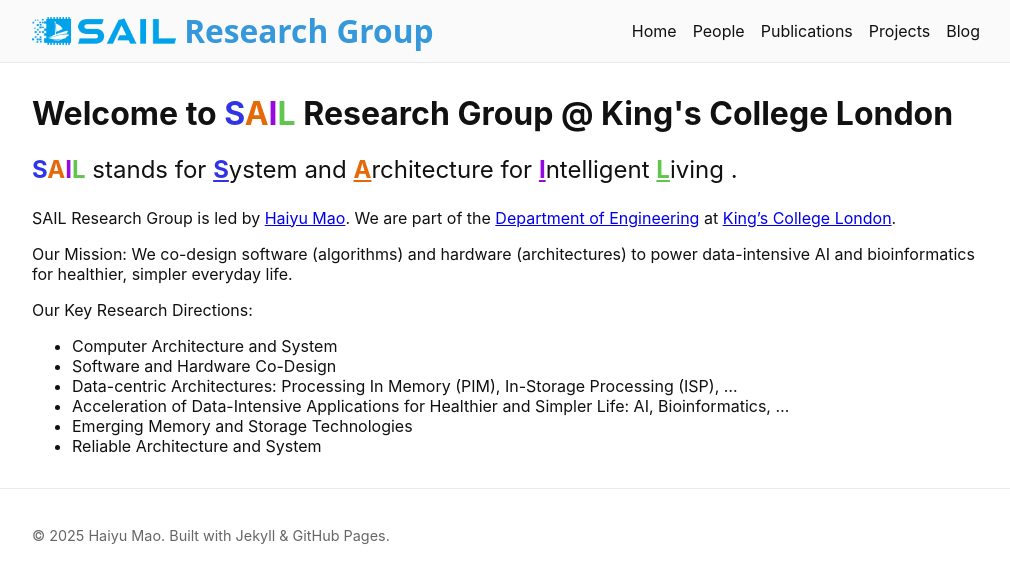
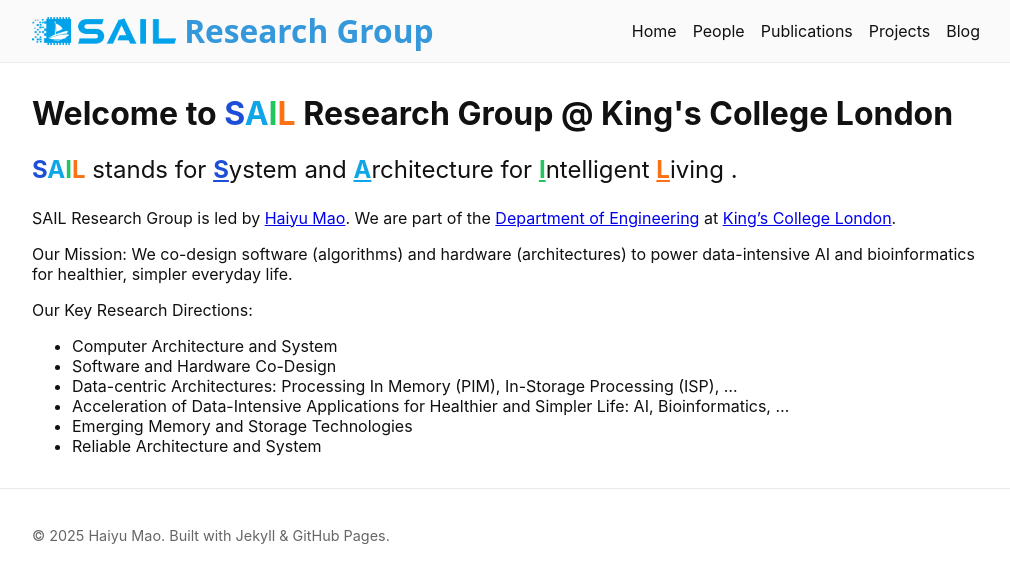
Before and after one commit to sail-research-group/sail-homepage, a Jekyll site: the page built from index.md, in a window 1280 px wide. Shown: the top 583 px of the page, without its empty margins (134-1144 px from the left). Built offline with Jekyll 4.4.1, drawn with Linux system fonts in a browser that asks for light colours.

Commit message:
more style updates

```diff
--- a/assets/css/style.css
+++ b/assets/css/style.css
@@ -59,10 +59,10 @@
 }
 
 /* Colors */
-.sail-s { color: #2f35e6; }
-.sail-a { color: #e56809; }
-.sail-i { color: #9809e0; }
-.sail-l { color: #61c64d; }
+.sail-s { color: #1d4ed8; } /* S – deep blue */
+.sail-a { color: #0ea5e9; } /* A – cyan */
+.sail-i { color: #22c55e; } /* I – fresh green */
+.sail-l { color: #f97316; } /* L – muted orange */
 
 /* Make the SAIL in the heading a bit bigger */
 .sail-heading .sail-letter {
```
Also changed, not shown: 2 other files.
